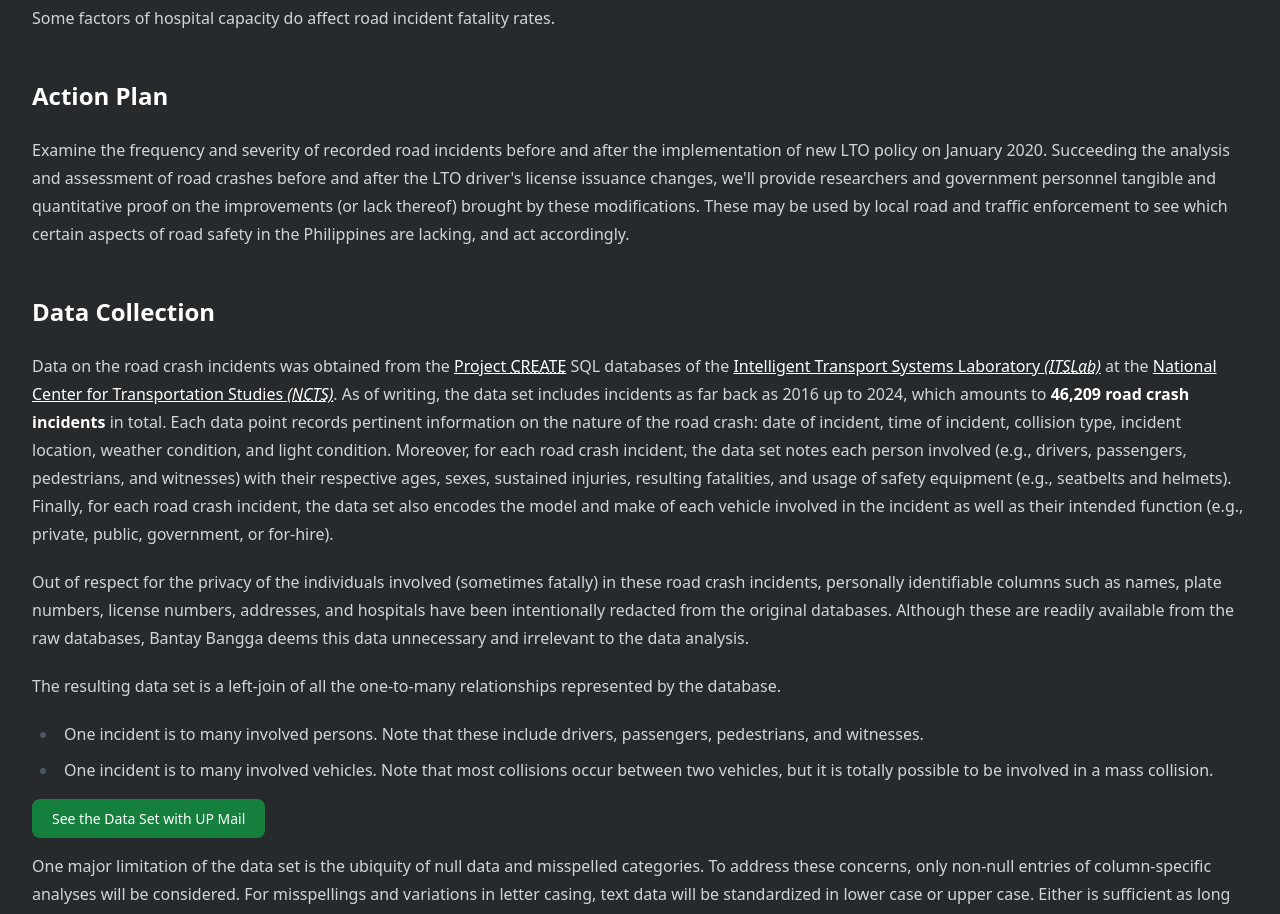
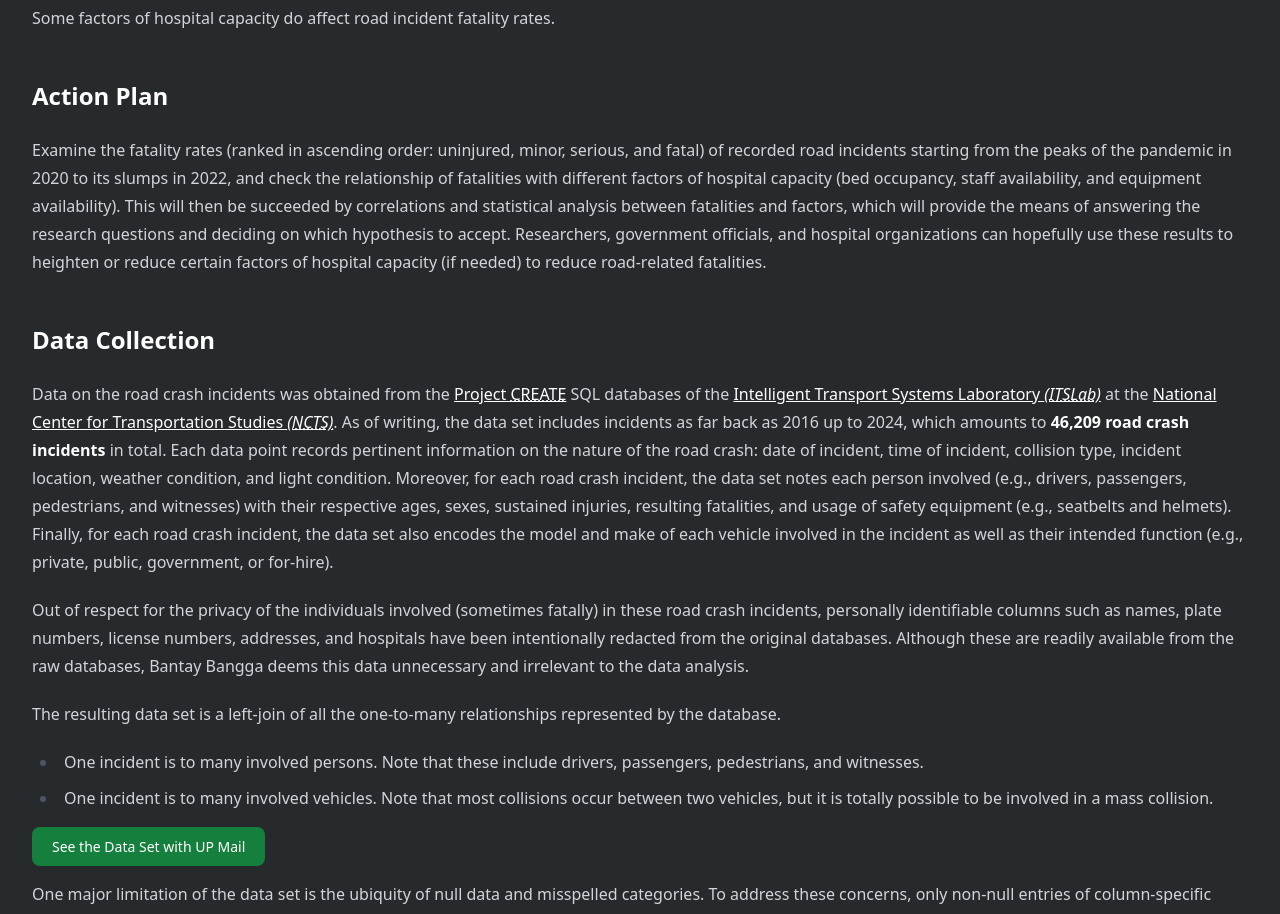
Before and after one commit to bantay-bangga/bantay-bangga.github.io, a SvelteKit app: page / in a window 1280 px wide. Shown: the part 1940-2854 px from the top of the page. Built offline with nearby package versions, Linux system fonts and the light colour scheme.

Commit message:
feat: change action plan

```diff
--- a/src/routes/+page.svelte
+++ b/src/routes/+page.svelte
@@ -62,11 +62,13 @@
     <p>Some factors of hospital capacity do affect road incident fatality rates.</p>
     <h2>Action Plan</h2>
     <p>
-        Examine the frequency and severity of recorded road incidents before and after the implementation of new LTO
-        policy on January 2020. Succeeding the analysis and assessment of road crashes before and after the LTO driver's
-        license issuance changes, we'll provide researchers and government personnel tangible and quantitative proof on
-        the improvements (or lack thereof) brought by these modifications. These may be used by local road and traffic
-        enforcement to see which certain aspects of road safety in the Philippines are lacking, and act accordingly.
+        Examine the fatality rates (ranked in ascending order: uninjured, minor, serious, and fatal) of recorded road
+        incidents starting from the peaks of the pandemic in 2020 to its slumps in 2022, and check the relationship of
+        fatalities with different factors of hospital capacity (bed occupancy, staff availability, and equipment
+        availability). This will then be succeeded by correlations and statistical analysis between fatalities and
+        factors, which will provide the means of answering the research questions and deciding on which hypothesis to
+        accept. Researchers, government officials, and hospital organizations can hopefully use these results to
+        heighten or reduce certain factors of hospital capacity (if needed) to reduce road-related fatalities.
     </p>
     <h2>Data Collection</h2>
     <p>
```
